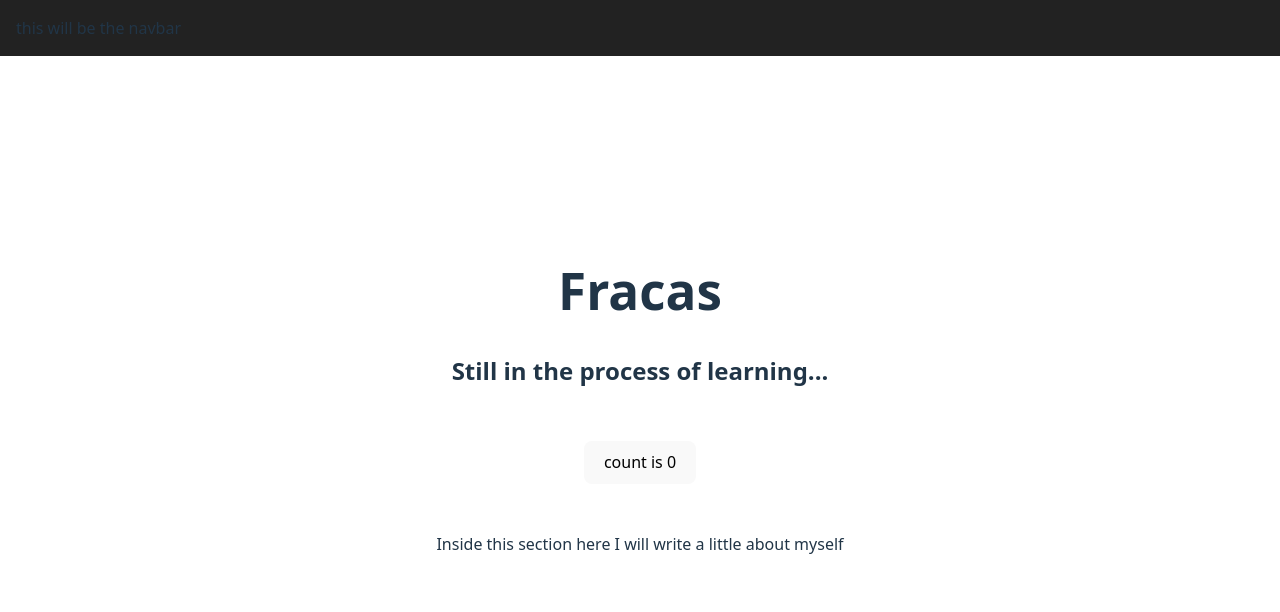
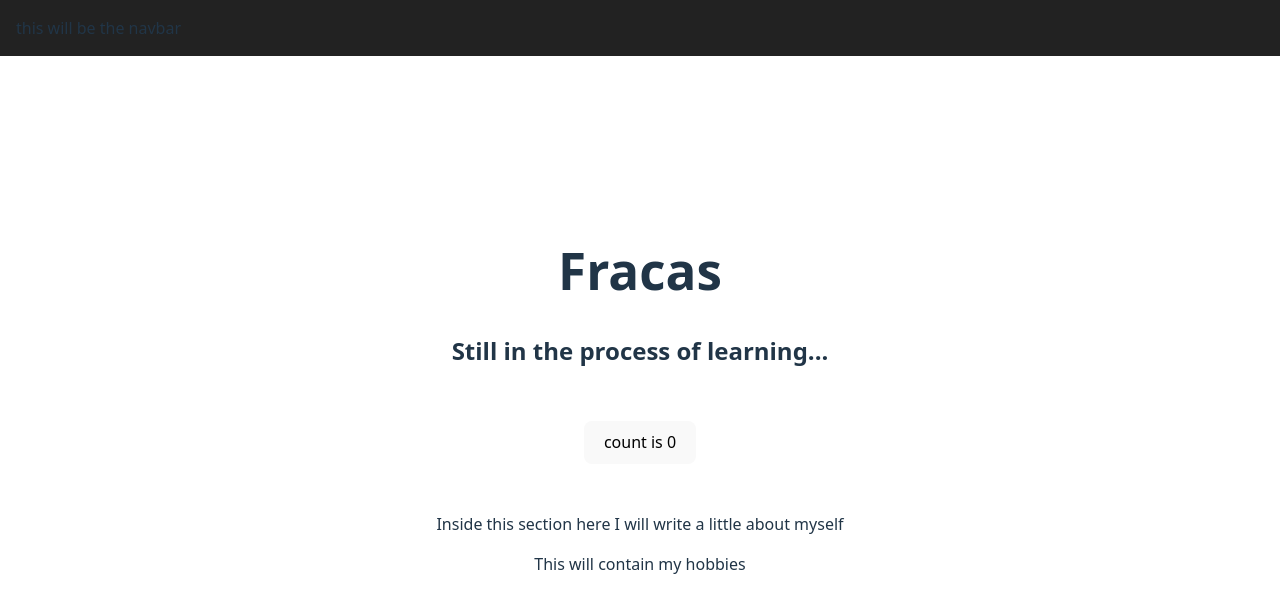
Before and after one commit to Fr4cas/fracas-app, a React (Vite) app: page / in a window 1280 px wide. Shown: the top 612 px of the page. Built offline with nearby package versions, Linux system fonts and the light colour scheme.

Commit message:
feat: add Hobby component to Home

```diff
--- /dev/null
+++ b/src/components/Hobby.jsx
@@ -0,0 +1,9 @@
+function Hobby() {
+    return (
+        <>
+            <p>This will contain my hobbies</p>
+        </>
+    )
+}
+
+export default Hobby
--- a/src/pages/Home.jsx
+++ b/src/pages/Home.jsx
@@ -2,6 +2,7 @@ import { useState } from 'react'
 import About from '../components/About'
 import Hero from "../components/Hero"
 import Navbar from "../components/Navbar"
+import Hobby from '../components/Hobby'
 
 function Home() {
     const [count, setCount] = useState(0)
@@ -16,6 +17,7 @@ function Home() {
                 </button>
             </div>
             <About />
+            <Hobby />
         </>
     )
 }
```
